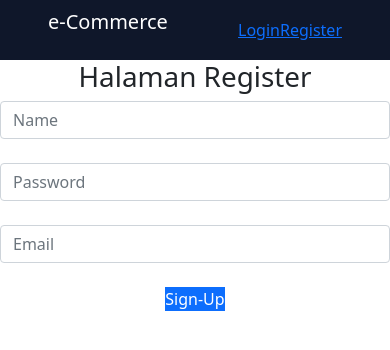
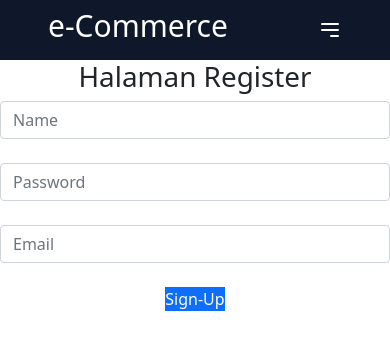
Before and after one commit to ahmadfaisall020597/e-Commerce-with-Laravel-React-js, a React (Create React App) app in the folder ecom-dashboard/: page /register in a window 390 px wide. Shown: the top 350 px of the page. Built offline with nearby package versions, Linux system fonts and the light colour scheme.

Commit message:
Responsive menu icon with its click handler

```diff
--- a/ecom-dashboard/src/Header.js
+++ b/ecom-dashboard/src/Header.js
@@ -1,61 +1,126 @@
-import { useEffect, useState } from 'react';
+import { useCallback, useEffect, useMemo, useState } from 'react';
 import { Navbar, NavDropdown } from 'react-bootstrap';
 import { Container } from 'react-bootstrap';
 import { Nav } from 'react-bootstrap';
 import { Link, useNavigate } from 'react-router-dom';
 
+function MenuIcon(props) {
+  const { clickHandler } = props;
+  return (
+    <button type='button' onClick={clickHandler}>
+      <svg className="h-6 w-6 stroke-2 stroke-white" xmlns="http://www.w3.org/2000/svg" fill="none" viewBox="0 0 24 24">
+        <path strokeLinecap="round" strokeLinejoin="round" d="M4 6h16M4 12h16m-7 6h7" />
+      </svg>
+    </button>
+  )
+}
+
 function Header() {
+  const userInfo = localStorage.getItem("user-info");
+  const user = JSON.parse(userInfo);
+
   const textMenu = (
     <div className="flex flex-row items-center h-full">
       {
-        localStorage.getItem("user-info") ? (
-            <>
+        userInfo
+          ? (<>
             <Link to="/list">Product List</Link>
+            <div className='w-4' />
             <Link to="/add">Add Products</Link>
+            <div className='w-4' />
             <Link to="/update">Update Products</Link>
-            </>
-        ) : (
-            <>
+          </>)
+          : (<>
             <Link to="/login">Login</Link>
+            <div className='w-4' />
             <Link to="/register">Register</Link>
           </>)
+      }
+      {
+        user
+          ? (<>
+            <div className='w-12' />
+            <Nav>
+              <NavDropdown title={user && user.name}>
+                <NavDropdown.ItemText onClick={(logout)}>
+                  Logout
+                </NavDropdown.ItemText>
+              </NavDropdown>
+            </Nav>
+          </>)
+          : null
       }
     </div>
   )
 
-  const menuIcon = (
-    <svg className="h-6 w-6 stroke-2 stroke-white" xmlns="http://www.w3.org/2000/svg" fill="none" viewBox="0 0 24 24">
-      <path strokeLinecap="round" strokeLinejoin="round" d="M4 6h16M4 12h16m-7 6h7" />
-    </svg>
-  )
+  const [showMenu, setShowMenu] = useState(false);
+  useEffect(() => {
+    console.log(showMenu);
+      if (window.matchMedia('(max-width: 768px)').matches) {
+        setNavigator(<MenuIcon clickHandler={() => setShowMenu(!showMenu)}/>);
+      }
+  }, [showMenu])
 
-  let user = JSON.parse(localStorage.getItem("user-info"));
   const navigate = useNavigate();
   function logout() {
     localStorage.clear();
     navigate("/register");
   }
 
-  const [navigator, setNavigator] = useState(textMenu);
+  const [navigator, setNavigator] = useState(<div />);
   useEffect(() => {
     const responsiveHandler = () => {
-        console.log('handler')
       if (window.matchMedia('(max-width: 768px)').matches) {
-        console.log('match 768')
-        setNavigator(menuIcon);
+        setNavigator(<MenuIcon clickHandler={() => setShowMenu(!showMenu)}/>);
       } else {
-        console.log('match')
+        setShowMenu(false)
         setNavigator(textMenu);
       }
     }
+    responsiveHandler();
 
     window.addEventListener('resize', responsiveHandler);
   }, []);
 
   return (
-    <div className="w-screen px-12 bg-slate-900 flex flex-row items-center justify-between py-2">
-      <p className="text-white text-xl">e-Commerce</p>
+    <div className='relative'>
+      <div className="w-screen px-12 bg-slate-900 flex flex-row items-center justify-between h-full py-2 relative">
+        <div className='h-full flex items-center justify-center'>
+          <h1 className="text-white text-3xl">e-Commerce</h1>
+        </div>
         {navigator}
+      </div>
+      <div className={`w-screen px-12 bg-slate-900 relative -top-1 flex flex-col items-start ${showMenu ? 'block' : 'hidden'}`}>
+      {
+        userInfo
+          ? (<>
+            <Link to="/list">Product List</Link>
+            <div className='w-4' />
+            <Link to="/add">Add Products</Link>
+            <div className='w-4' />
+            <Link to="/update">Update Products</Link>
+          </>)
+          : (<>
+            <Link to="/login">Login</Link>
+            <div className='w-4' />
+            <Link to="/register">Register</Link>
+          </>)
+      }
+      {
+        user
+          ? (<>
+            <div className='w-12' />
+            <Nav>
+              <NavDropdown title={user && user.name}>
+                <NavDropdown.ItemText onClick={(logout)}>
+                  Logout
+                </NavDropdown.ItemText>
+              </NavDropdown>
+            </Nav>
+          </>)
+          : null
+      }
+      </div>
     </div>
   )
 }
--- a/ecom-dashboard/src/Login.js
+++ b/ecom-dashboard/src/Login.js
@@ -18,7 +18,7 @@ function Login() {
     async function login() {
         console.warn(email, password)
         let item = { email, password };
-        const result = await fetch("http://localhost:8000/api/login", {
+        const result = await fetch("http://localhost/api/login", {
             method: 'POST',
             headers: {
                 "Content-Type": "application/json",
--- a/ecom-dashboard/src/index.css
+++ b/ecom-dashboard/src/index.css
@@ -1,6 +1,12 @@
 @tailwind base;
 @tailwind components;
 @tailwind utilities;
+
+@layer components {
+  .borderize {
+    @apply border-4 border-red-600
+  }
+}
 
 body {
   margin: 0;
```
Lines whose indentation alone changed are shown as unchanged.
